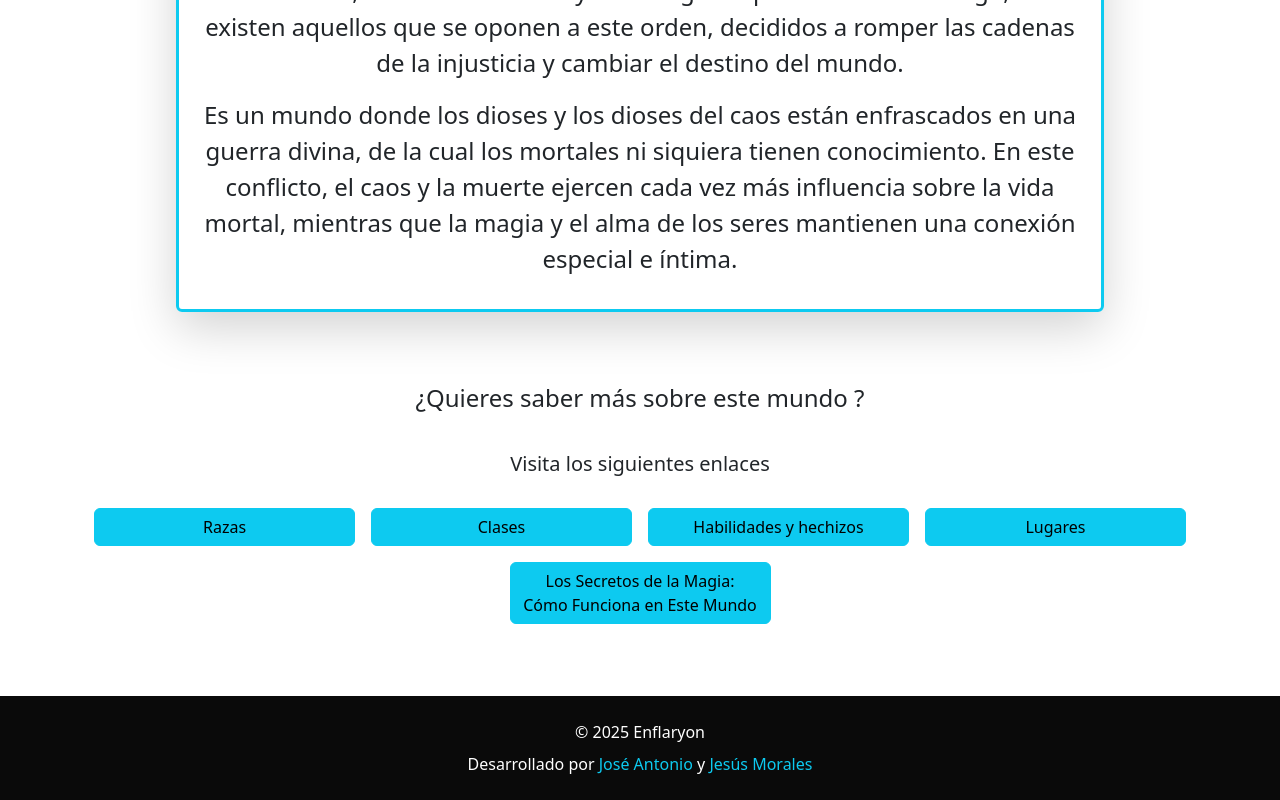
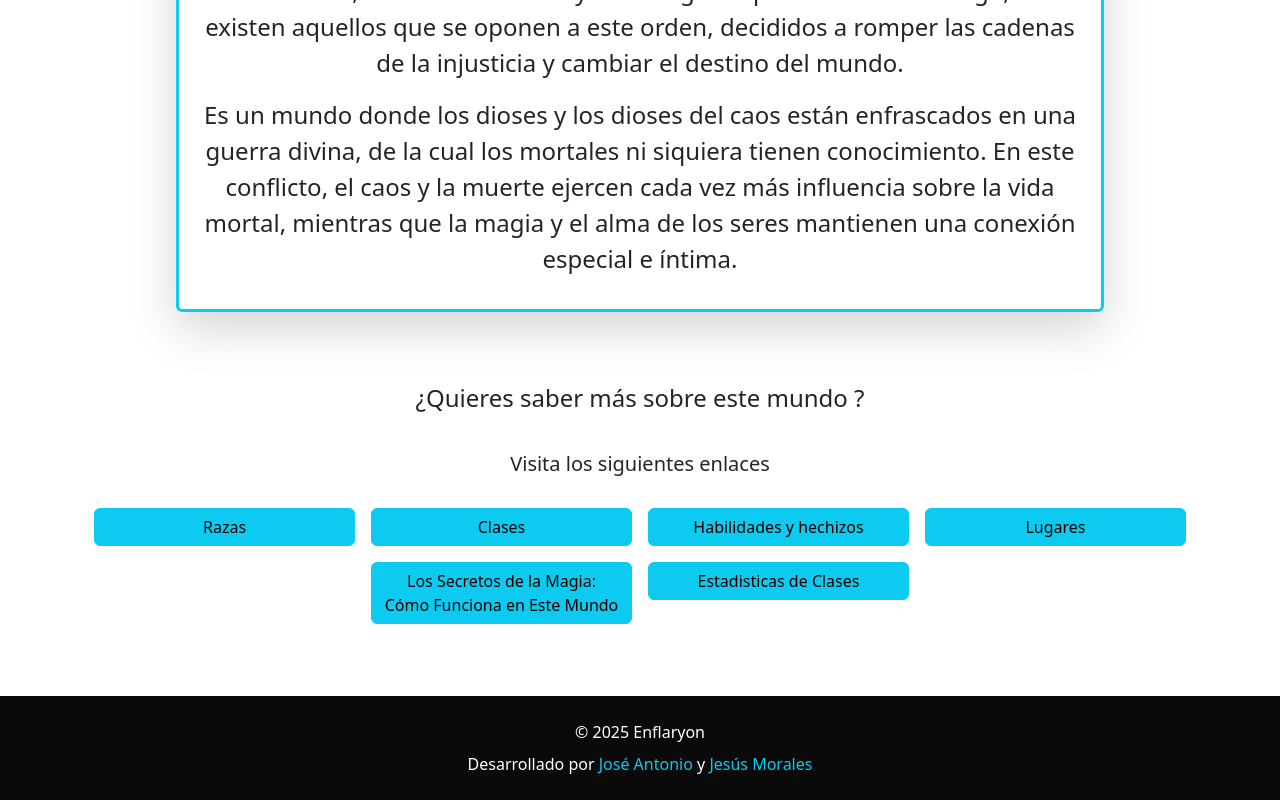
Before and after one commit to Jsr-17/juegoApp, a React (Vite) app: page / in a window 1280 px wide. Shown: the part 488-1288 px from the top of the page. Built offline with nearby package versions, Linux system fonts and the light colour scheme.

Commit message:
boton de estadisticas añadido en homePage

```diff
--- a/src/views/HomePage/HomePage.tsx
+++ b/src/views/HomePage/HomePage.tsx
@@ -63,6 +63,11 @@ export const HomePage = () => {
             Los Secretos de la Magia: Cómo Funciona en Este Mundo
           </Link>
         </div>
+        <div className="col-6 col-md-3">
+          <Link to="estadisticas" className="btn btn-info w-100">
+            Estadisticas de Clases
+          </Link>
+        </div>
       </div>
     </section>
   );
```
